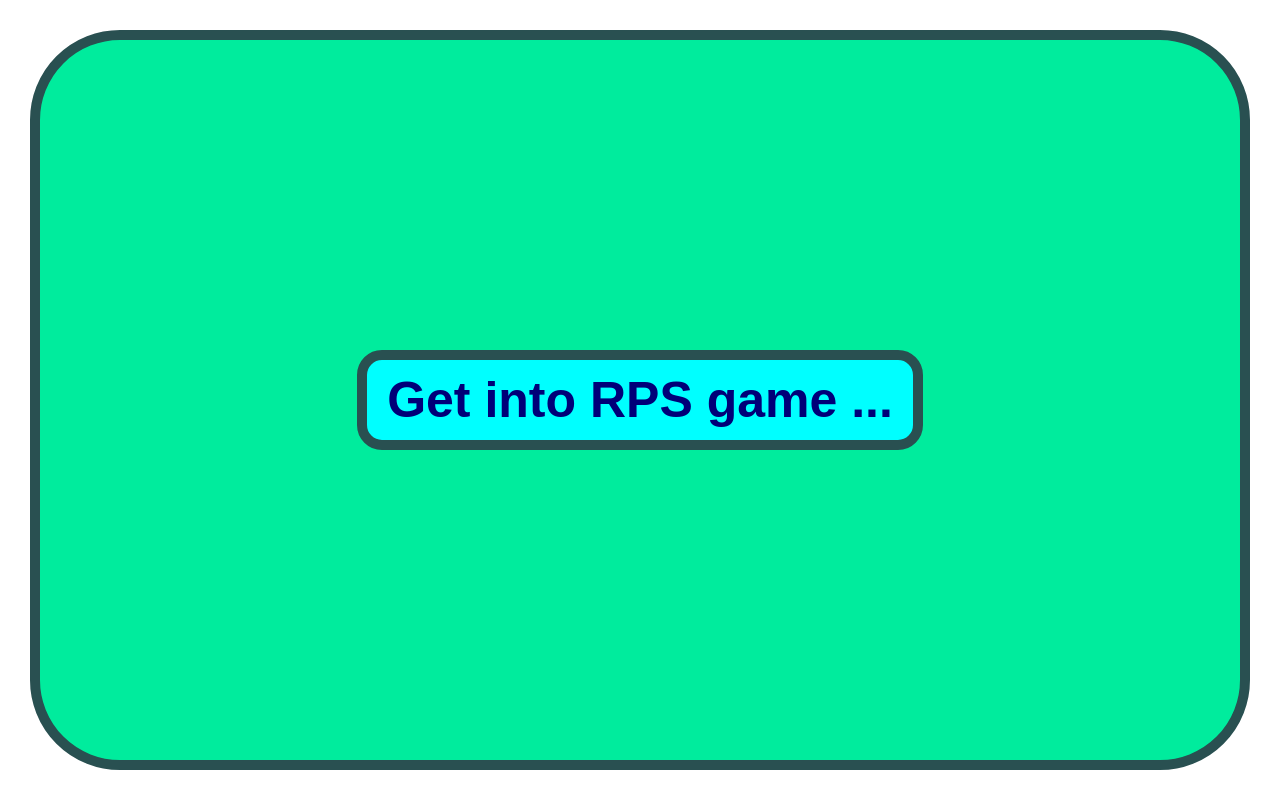
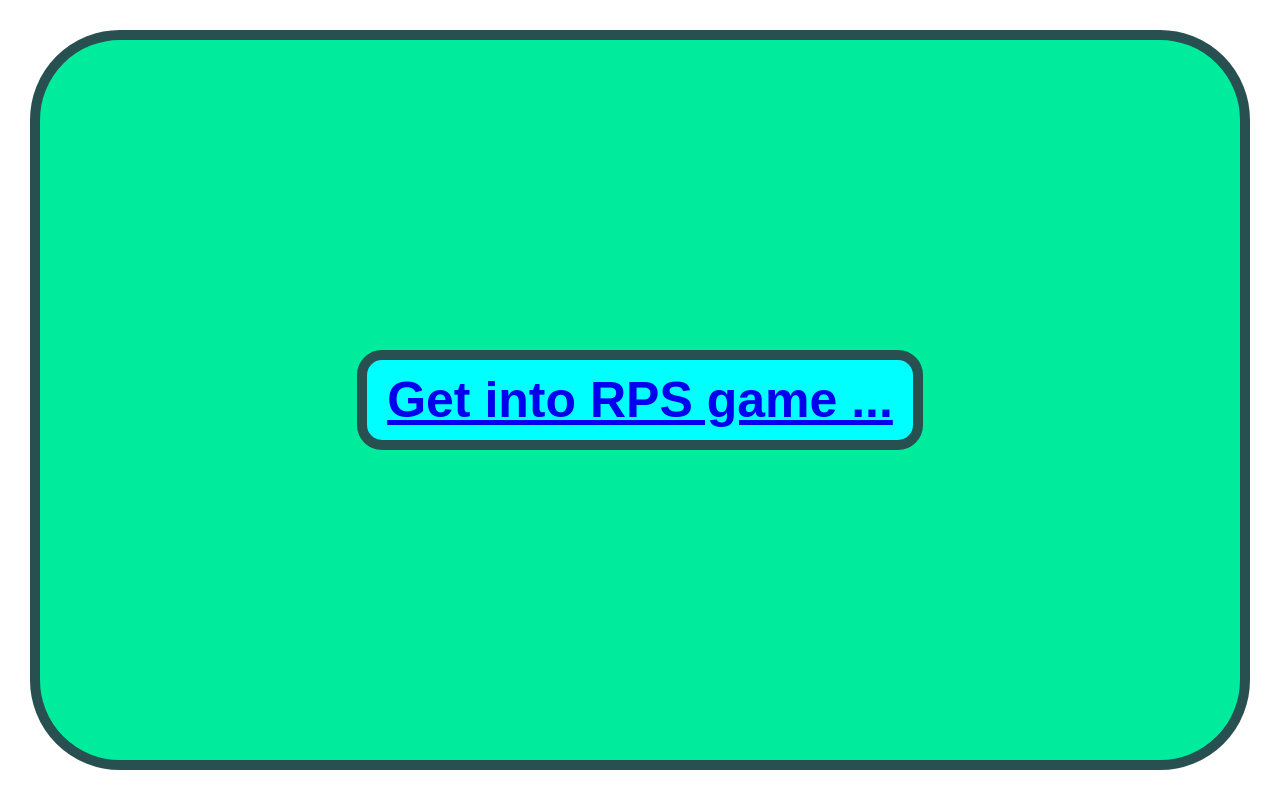
Before and after one commit to amanraula/RockPaperScissor, a plain HTML site: page index.html in a window 1280 px wide. Drawn offline with Linux system fonts and the light colour scheme.

Commit message:
index.html

```diff
--- a/index.html
+++ b/index.html
@@ -46,12 +46,13 @@
             height:150px;
             border:10px solid black;
 
+
         }
 	</style>
 </head>
 <body>
 	<div class="container">
-		<button href="rps.html" >Get into RPS game ...</button>
+		<button><a href="rps.html">Get into RPS game ...</button>
 	</div>
 </body>
 </html>
```
